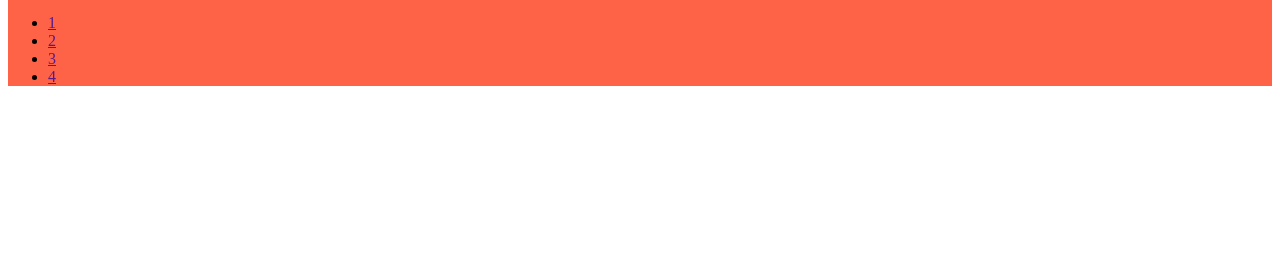
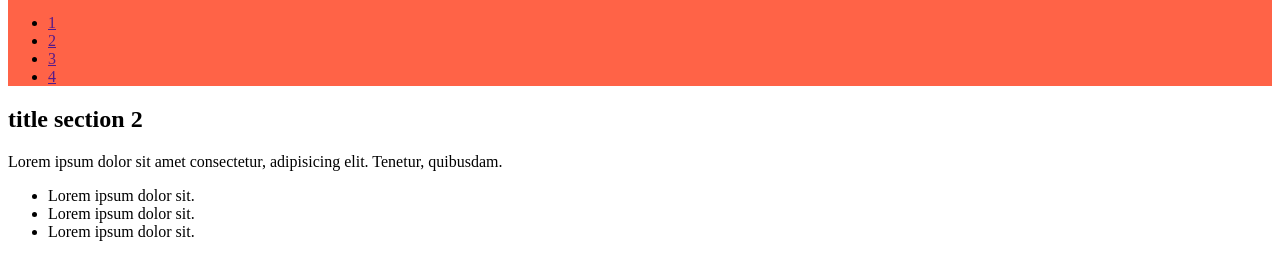
Before and after one commit to SergeyKorobka/practice-git-119-2, a plain HTML site: page index.html in a window 1280 px wide. Shown: the part 28-308 px from the top of the page. Drawn offline with Linux system fonts and the light colour scheme.

Commit message:
add section2

```diff
--- a/index.html
+++ b/index.html
@@ -22,5 +22,19 @@
         </nav>
       </div>
     </header>
+    <main>
+      <section>
+        <h2>title section 2</h2>
+        <p>
+          Lorem ipsum dolor sit amet consectetur, adipisicing elit. Tenetur,
+          quibusdam.
+        </p>
+        <ul>
+          <li>Lorem ipsum dolor sit.</li>
+          <li>Lorem ipsum dolor sit.</li>
+          <li>Lorem ipsum dolor sit.</li>
+        </ul>
+      </section>
+    </main>
   </body>
 </html>
```
